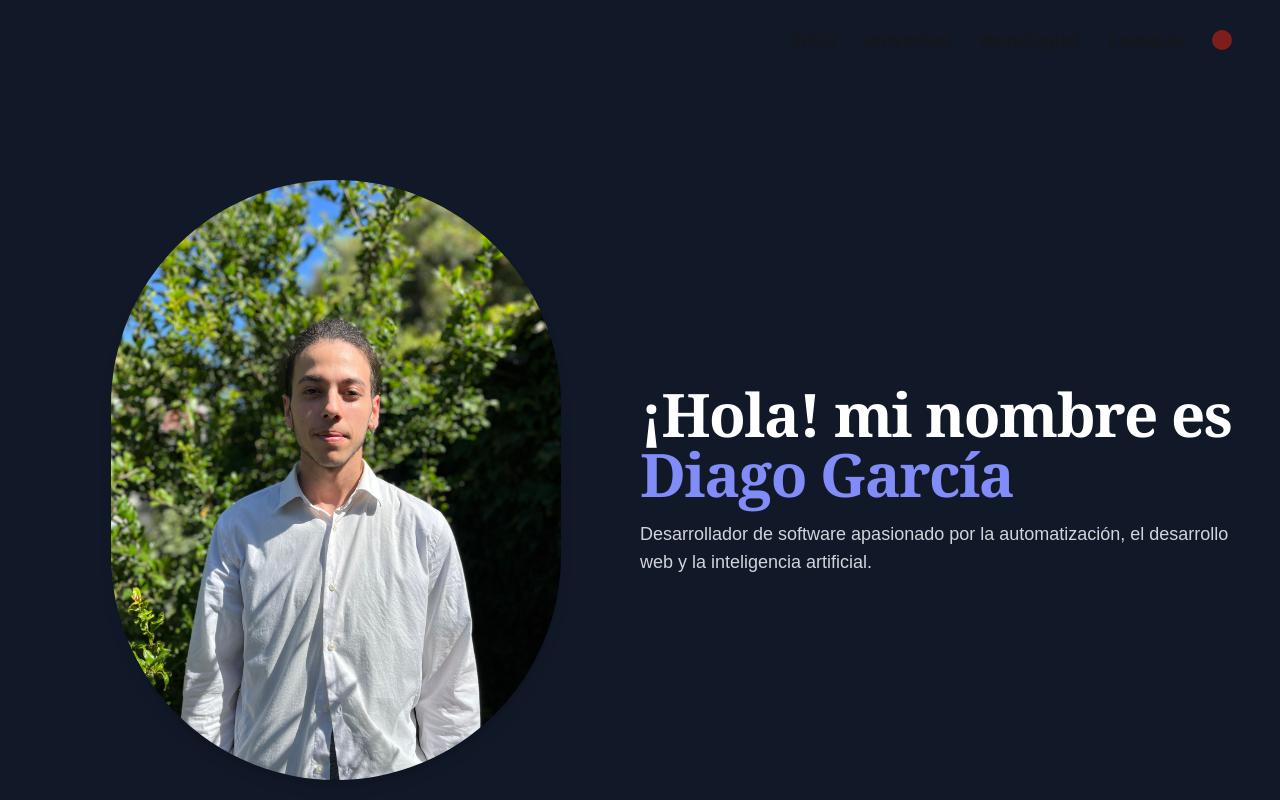
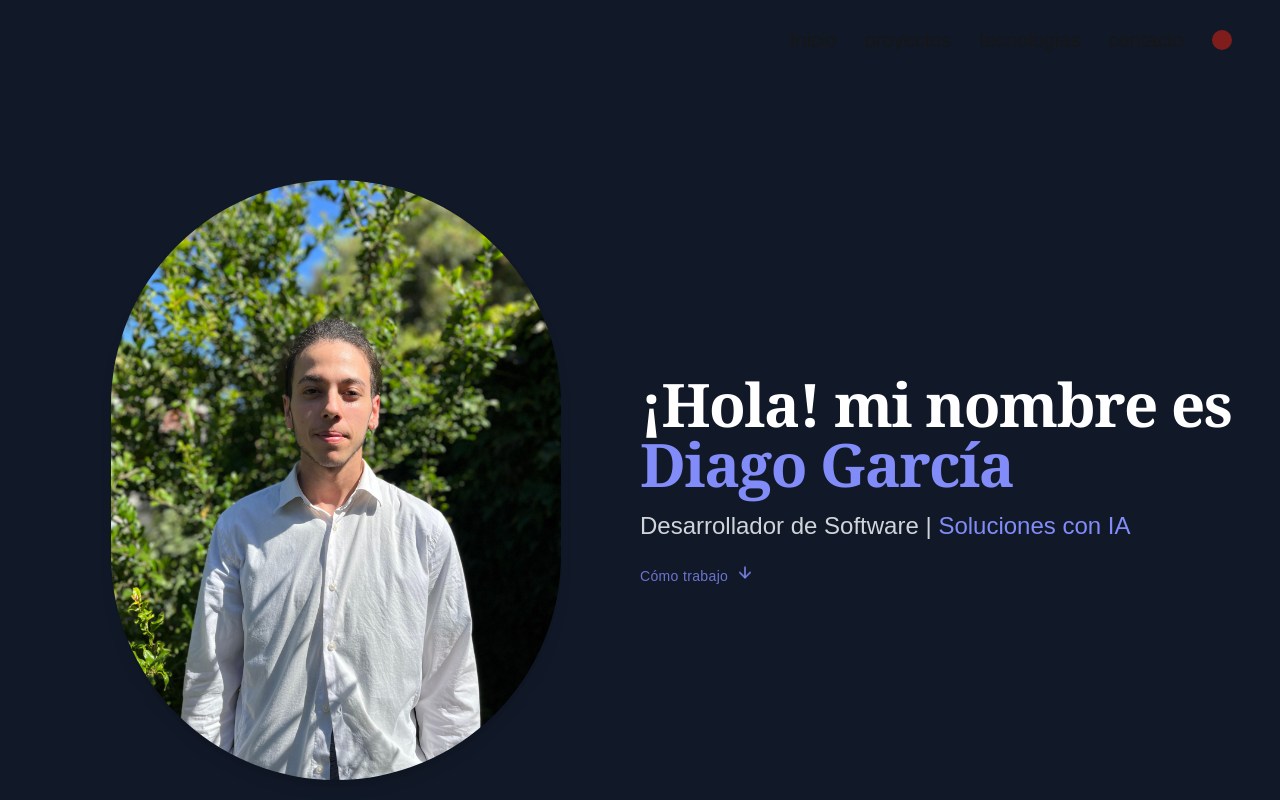
Before and after one commit to DiagoGar/Portfolio, a Next.js app: page / in a window 1280 px wide. Shown: the top 800 px of the page. Built offline with nearby package versions, Linux system fonts and the light colour scheme; no server answers; the database is empty.

Commit message:
se agrega animación y contenido interactivo en el componente Hero

```diff
--- a/src/components/hero.tsx
+++ b/src/components/hero.tsx
@@ -1,25 +1,120 @@
+"use client";
+
+import { useState } from "react";
+import { motion, AnimatePresence } from "framer-motion";
+import { ArrowDown } from "lucide-react";
 import Image from "next/image";
+import { TypeAnimation } from "react-type-animation";
 
 export const Hero = () => {
-    return(
-        <section className="flex flex-col md:flex-row items-center justify-center h-screen px-8 bg-gray-900 text-white">
+  const [showValue, setShowValue] = useState(false);
+
+  return (
+    <section className="flex flex-col md:flex-row items-center justify-center min-h-screen px-8 bg-gray-900 text-white">
+
+      {/* Imagen */}
       <div className="w-full md:w-1/2 flex justify-center">
         <Image
-                src="/perfil.jpg" // Asegúrate de tener la imagen en public/perfil.jpg
+          src="/perfil.jpg"
           alt="Mi Foto"
           width={450}
           height={450}
           className="rounded-full shadow-lg"
         />
       </div>
+
+      {/* Texto */}
       <div className="w-full md:w-1/2 text-center md:text-left mt-8 md:mt-0">
+
         <h1 className="text-5xl font-extrabold tracking-tight md:text-6xl font-serif">
-                ¡Hola! mi nombre es <span className="text-indigo-400">Diago García</span>
+          ¡Hola! mi nombre es{" "}
+          <span className="text-indigo-400">Diago García</span>
         </h1>
-                <p className="mt-4 text-lg text-gray-300">
-                Desarrollador de software apasionado por la automatización, el desarrollo web y la inteligencia artificial.
+
+        <h3 className="mt-4 text-xl md:text-2xl font-medium text-gray-300">
+          Desarrollador de Software |{" "}
+          <span className="text-indigo-400">
+            <TypeAnimation
+              sequence={[
+                "Automatización",
+                1500,
+                "Soluciones con IA",
+                1500,
+                "AI & Automation",
+                1500,
+              ]}
+              wrapper="span"
+              speed={40}
+              repeat={Infinity}
+            />
+          </span>
+        </h3>
+
+        {/* Trigger */}
+        <div
+          className="mt-6 flex flex-col items-center md:items-start"
+          onMouseEnter={() => setShowValue(true)}
+          onMouseLeave={() => setShowValue(false)}
+          onClick={() => setShowValue(!showValue)} // para mobile
+        >
+          <div className="flex items-center gap-2 cursor-pointer text-indigo-400 group">
+            <span className="text-sm tracking-wide opacity-80 group-hover:opacity-100 transition">
+              Cómo trabajo
+            </span>
+            <ArrowDown
+              size={18}
+              className={`transition-transform duration-300 ${
+                showValue ? "rotate-180" : "animate-bounce"
+              }`}
+            />
+          </div>
+
+          {/* Contenido animado */}
+          <AnimatePresence>
+            {showValue && (
+              <motion.div
+                initial={{ opacity: 0, y: 20 }}
+                animate={{ opacity: 1, y: 0 }}
+                exit={{ opacity: 0, y: 20 }}
+                transition={{ duration: 0.4, ease: "easeOut" }}
+                className="mt-6 max-w-2xl space-y-6 text-gray-300"
+              >
+                <p className="text-lg leading-relaxed">
+                  Construyo{" "}
+                  <span className="font-semibold text-indigo-400">
+                    sistemas inteligentes y automatizados
+                  </span>{" "}
+                  combinando{" "}
+                  <span className="font-semibold underline decoration-indigo-500 underline-offset-4">
+                    desarrollo full-stack
+                  </span>{" "}
+                  con{" "}
+                  <span className="bg-gradient-to-r from-indigo-400 to-blue-400 bg-clip-text text-transparent font-semibold">
+                    inteligencia artificial aplicada
+                  </span>{" "}
+                  a problemas reales.
                 </p>
+
+                <p className="text-lg leading-relaxed">
+                  Mentalidad{" "}
+                  <span className="font-semibold text-indigo-400">
+                    experimental
+                  </span>, enfoque{" "}
+                  <span className="font-semibold">
+                    estructurado
+                  </span>{" "}
+                  y rápida capacidad de{" "}
+                  <span className="font-semibold underline decoration-indigo-500 underline-offset-4">
+                    aprendizaje
+                  </span>{" "}
+                  para adaptarme a nuevas tecnologías y desafíos complejos.
+                </p>
+              </motion.div>
+            )}
+          </AnimatePresence>
+        </div>
+
       </div>
     </section>
-    )
-}
+  );
+};
```
Lines whose indentation alone changed are shown as unchanged.
